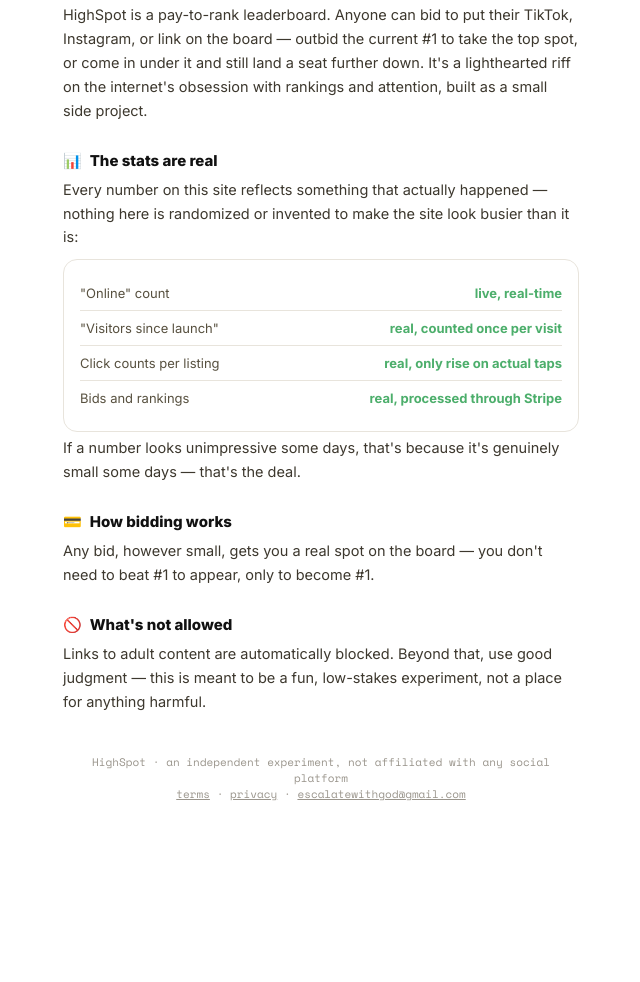
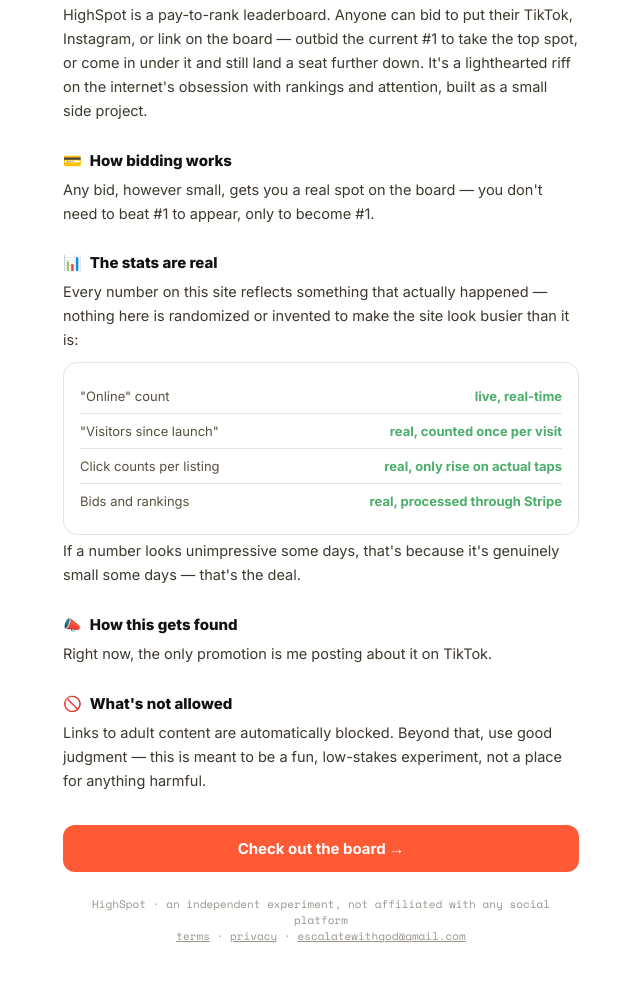
Before and after one commit to escalatewithgod-bot/highspot-site, a website: page public/about.html in a window 1280 px wide. Shown: the part 192-1174 px from the top of the page, without its empty margins (319-959 px from the left). Before the commit the page ends 1054 px from the top, so only its background shows below. Drawn offline with nearby package versions, Linux system fonts and the light colour scheme.

Commit message:
Update about.html

```diff
--- a/public/about.html
+++ b/public/about.html
@@ -42,7 +42,14 @@
   .stat-row .label{color:var(--muted);}
   .stat-row .val{font-weight:700;color:var(--green);}
 
-  .foot{text-align:center;font-size:11px;color:#9a958c;margin-top:40px;font-family:'Space Mono',monospace;}
+  .cta-btn{
+    display:block;width:100%;text-align:center;
+    background:var(--orange);color:#fff;text-decoration:none;
+    font-weight:700;font-size:15px;padding:14px;border-radius:12px;
+    margin:32px 0 10px;
+  }
+
+  .foot{text-align:center;font-size:11px;color:#9a958c;margin-top:24px;font-family:'Space Mono',monospace;}
 </style>
 </head>
 <body>
@@ -56,6 +63,9 @@
   <h2><span class="ic">🎯</span> The idea</h2>
   <p>HighSpot is a pay-to-rank leaderboard. Anyone can bid to put their TikTok, Instagram, or link on the board — outbid the current #1 to take the top spot, or come in under it and still land a seat further down. It's a lighthearted riff on the internet's obsession with rankings and attention, built as a small side project.</p>
 
+  <h2><span class="ic">💳</span> How bidding works</h2>
+  <p>Any bid, however small, gets you a real spot on the board — you don't need to beat #1 to appear, only to become #1.</p>
+
   <h2><span class="ic">📊</span> The stats are real</h2>
   <p>Every number on this site reflects something that actually happened — nothing here is randomized or invented to make the site look busier than it is:</p>
   <div class="card">
@@ -66,11 +76,13 @@
   </div>
   <p>If a number looks unimpressive some days, that's because it's genuinely small some days — that's the deal.</p>
 
-  <h2><span class="ic">💳</span> How bidding works</h2>
-  <p>Any bid, however small, gets you a real spot on the board — you don't need to beat #1 to appear, only to become #1.</p>
+  <h2><span class="ic">📣</span> How this gets found</h2>
+  <p>Right now, the only promotion is me posting about it on TikTok.</p>
 
   <h2><span class="ic">🚫</span> What's not allowed</h2>
   <p>Links to adult content are automatically blocked. Beyond that, use good judgment — this is meant to be a fun, low-stakes experiment, not a place for anything harmful.</p>
+
+  <a class="cta-btn" href="/">Check out the board →</a>
 
   <div class="foot">
     HighSpot · an independent experiment, not affiliated with any social platform<br>
```
